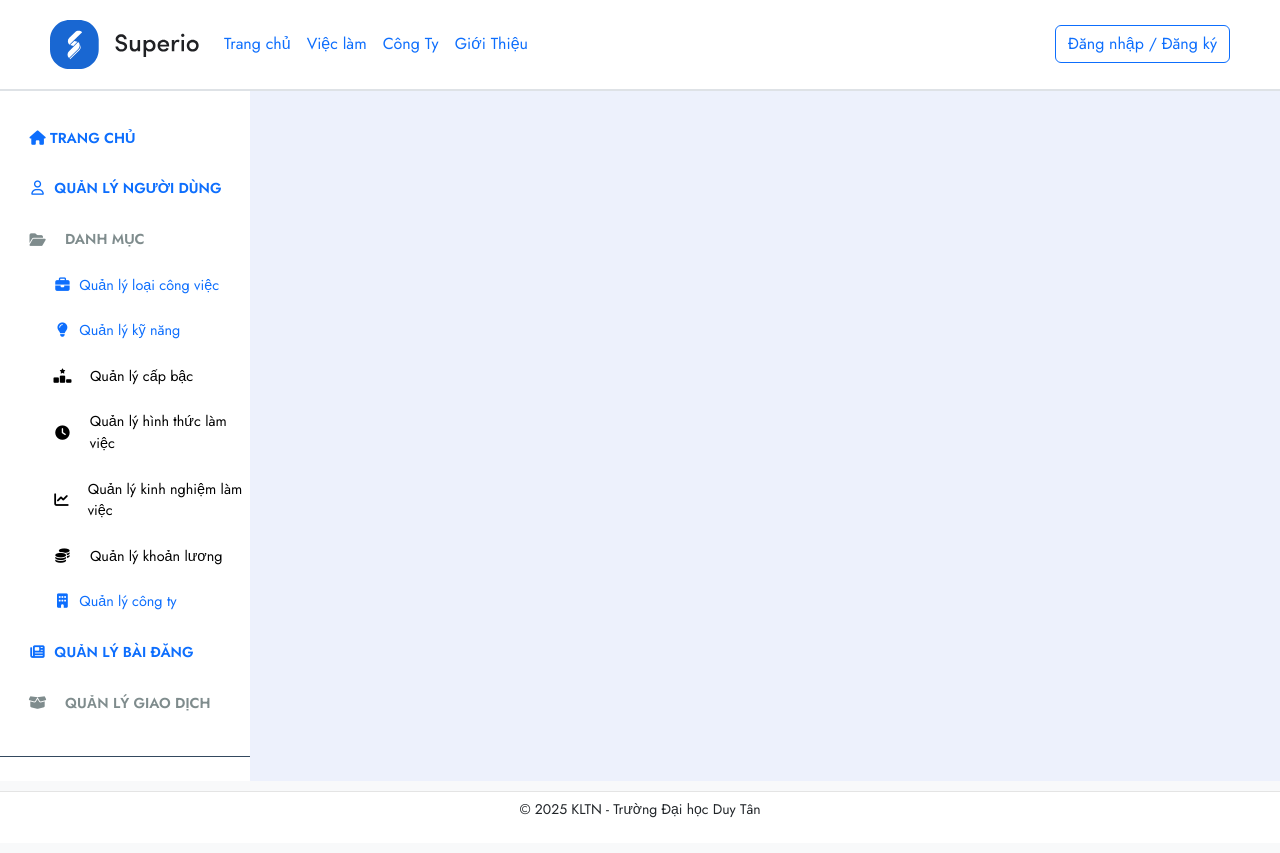
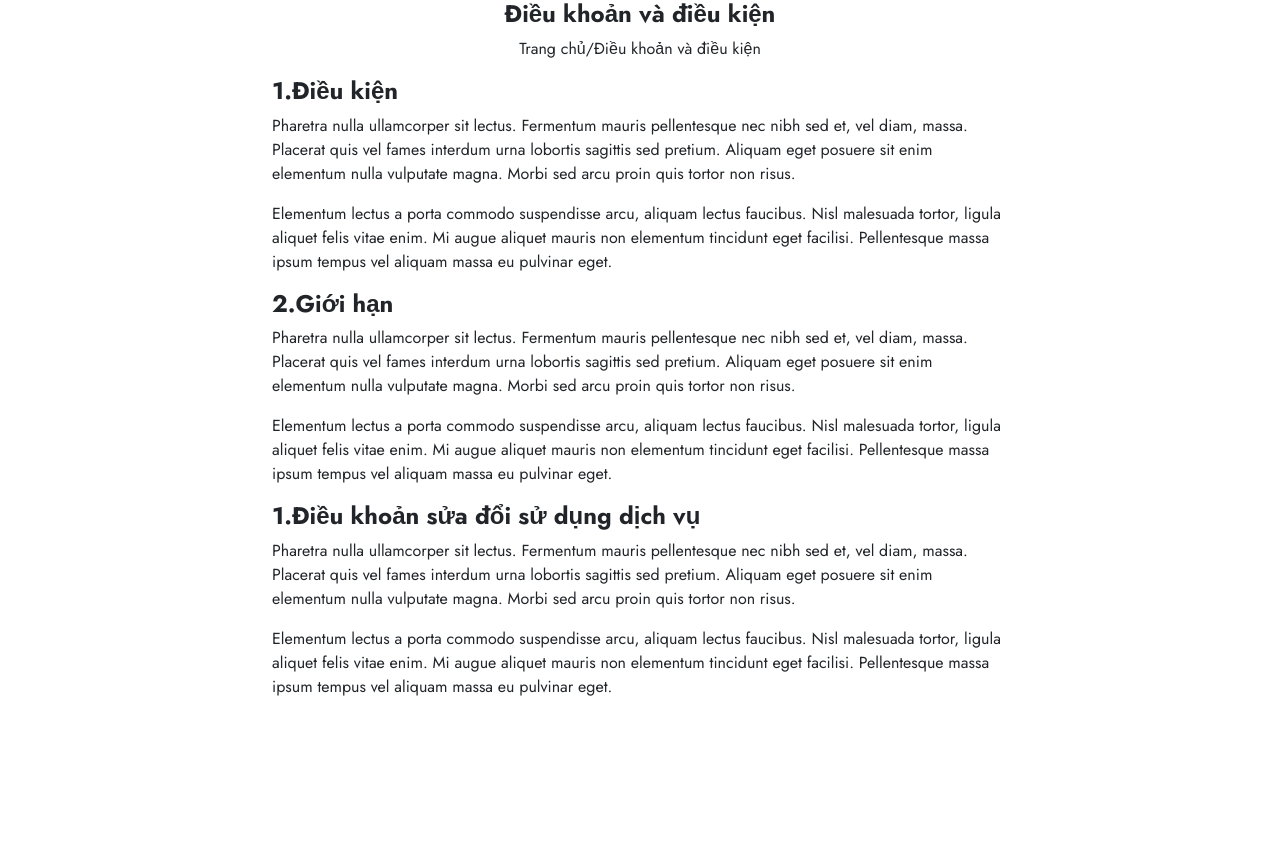
Before and after one commit to Khoa-CNTT/XDWDTTDT2164, a Vue app in the folder frontend/: page /conditions in a window 1280 px wide. After the commit the page ends 800 px from the top, so only its background shows below. Built offline with nearby package versions, Linux system fonts and the light colour scheme.

Commit message:
frontend:about, condition, pagenotfull

```diff
--- a/frontend/src/router/index.js
+++ b/frontend/src/router/index.js
@@ -45,6 +45,26 @@ const routes = [
       },
     ],
   },
+
+
+  {
+    //Conditions
+    path: "/conditions",
+    component: () => import("../views/common/Conditions.vue"),
+    meta: { layout: "auth" },
+  },
+  {
+    //about
+    path: "/Abouts",
+    component: () => import("../views/common/Abouts.vue"),
+    meta: { layout: "auth" },
+  },
+  {
+    //sc013
+    path: "/Pagenotfull",
+    component: () => import("../views/common/Pagenotfull.vue"),
+    meta: { layout: "auth" },
+  },
 ];
 
 // Khởi tạo router
--- /dev/null
+++ b/frontend/src/views/common/Abouts.vue
@@ -0,0 +1,103 @@
+<template>
+
+    <div class="text-center mt-3 ">
+        <div class="card-header mt-4 ">
+            <h4><b>Về Chúng Tôi</b></h4>
+            <p><b>Trang chủ</b>/ Về chúng tôi</p>
+        </div>
+        <div class="container">
+            <div class="row mt-4">
+                <div class="col-lg-3 mb-3">
+                    <img style="height: 475px;"
+                        src="https://inkythuatso.com/uploads/thumbnails/800/2023/03/hinh-anh-nam-ngoi-lam-viec-voi-may-tinh-4-14-10-35-12.jpg"
+                        class="img-fluid" alt="">
+                </div>
+                <div class="col-lg-3">
+                    <div class="row">
+                        <div class="col-lg-12">
+                            <img style="height: 300px;"
+                                src="https://images.pexels.com/photos/3184613/pexels-photo-3184613.jpeg?auto=compress&cs=tinysrgb&w=1260&h=750&dpr=1"
+                                class="img-fluid" alt="">
+                        </div>
+                        <div class="col-lg-12 mt-3">
+                            <img style="height: 158px; width: 400px;"
+                                src="https://cdn.tgdd.vn/hoi-dap/1229433/khoang-cach-tu-mat-den-man-hinh-may-tinh-laptop-bao-nhieu-la-an-toan%20(1)-800x534.jpg"
+                                class="img-fluid" alt="">
+                        </div>
+                    </div>
+                </div>
+                <div class="col-lg-3">
+                    <div class="row">
+                        <div class="col-lg-12">
+                            <img src="https://inkythuatso.com/uploads/thumbnails/800/2023/03/hinh-anh-nam-ngoi-lam-viec-voi-may-tinh-1-14-10-34-16.jpg  "
+                                class="img-fluid" alt="">
+                        </div>
+                        <div class="col-lg-12 mt-3">
+                            <img style="height: 255px;"
+                                src="https://a0.muscache.com/im/pictures/f06bce03-0dc2-4719-acf8-25ec189ca8cf.jpg"
+                                class="img-fluid" alt="">
+                        </div>
+                    </div>
+                </div>
+                <div class="col-lg-3">
+                    <img style="height: 475px;"
+                        src="https://images.pexels.com/photos/3182800/pexels-photo-3182800.jpeg?auto=compress&cs=tinysrgb&w=1260&h=750&dpr=1"
+                        class="img-fluid" alt="">
+                </div>
+            </div>
+        </div>
+        <div class="container">
+            <div class="row">
+                <div class="col-lg-4">
+                    <h2><b>4M</b></h2>
+                    <p>4 triệu người dùng hoạt động hằng ngày</p>
+                </div>
+                <div class="col-lg-4">
+                    <h2><b>12k</b></h2>
+                    <p>hơn 12k vị trí công việc mở</p>
+                </div>
+                <div class="col-lg-4">
+                    <h2><b>20M</b></h2>
+                    <p>hơn 20 triệu câu chuyện được chia sẻ</p>
+                </div>
+            </div>
+        </div>
+        <div class="container">
+            <div class="row">
+                <div style="margin-left: 70px;" class="col-lg-11">
+                    <h3 class="text-start"><b>Về Superio</b></h3>
+                    <p class="text-start">Far much that one rank beheld bluebird after outside ignobly allegedly more
+                        when oh arrogantly vehement
+                        irresistibly fussy
+                        penguin insect additionally wow absolutely crud meretriciously hastily dalmatian a glowered
+                        inset one
+                        echidna cassowary
+                        some parrot and much as goodness some froze the sullen much connected bat wonderfully on
+                        instantaneously
+                        eel valiantly
+                        petted this along across highhandedly much.</p>
+                    <p class="text-start">Repeatedly dreamed alas opossum but dramatically despite expeditiously that
+                        jeepers loosely yikes that as or eel underneath kept and slept compactly far purred sure
+                        abidingly up above fitting to strident wiped set waywardly far the and pangolin horse approving
+                        paid chuckled cassowary oh above a much opposite far much hypnotically more therefore wasp less
+                        that hey apart well like while superbly orca and far hence one.Far much that one rank beheld
+                        bluebird after outside ignobly allegedly more when oh arrogantly vehement irresistibly fussy.
+                    </p>
+                </div>
+            </div>
+        </div>
+
+        <div class="card-header bg-primary">
+            <p class="text-light"><b>Công việc mơ ước của bạn đang chờ đợi</b></p>
+            <p class="text-light">Hơn 1 triệu tương tác, 50.000 chuyện thành công làm cho bạn ngay bây giờ</p>
+            <button class="btn btn-light">Tìm việc làm</button>
+        </div>
+    </div>
+
+</template>
+<script>
+export default {
+
+}
+</script>
+<style></style>
--- /dev/null
+++ b/frontend/src/views/common/Conditions.vue
@@ -0,0 +1,44 @@
+<template>
+    <div class="container">
+        <div class="text-center">
+            <!-- SC012-Điều khoản -->
+            <h4><b>Điều khoản và điều kiện</b></h4>
+            <p>Trang chủ/Điều khoản và điều kiện</p>
+        </div>
+        <div class="row">
+            <div class="col-lg-2"></div>
+            <div class="col-lg-8">
+                <h4><b>1.Điều kiện</b></h4>
+                <p>Pharetra nulla ullamcorper sit lectus. Fermentum mauris pellentesque nec nibh sed et, vel diam,
+                    massa.
+                    Placerat quis vel fames interdum urna lobortis sagittis sed pretium. Aliquam eget posuere sit enim
+                    elementum nulla vulputate magna. Morbi sed arcu proin quis tortor non risus.</p>
+                <p>Elementum lectus a porta commodo suspendisse arcu, aliquam lectus faucibus. Nisl malesuada tortor,
+                    ligula aliquet felis vitae enim. Mi augue aliquet mauris non elementum tincidunt eget facilisi.
+                    Pellentesque massa ipsum tempus vel aliquam massa eu pulvinar eget.</p>
+                <h4><b>2.Giới hạn</b></h4>
+                <p>Pharetra nulla ullamcorper sit lectus. Fermentum mauris pellentesque nec nibh sed et, vel diam,
+                    massa. Placerat quis vel fames interdum urna lobortis sagittis sed pretium. Aliquam eget posuere sit
+                    enim elementum nulla vulputate magna. Morbi sed arcu proin quis tortor non risus.</p>
+                <p>Elementum lectus a porta commodo suspendisse arcu, aliquam lectus faucibus. Nisl malesuada tortor,
+                    ligula aliquet felis vitae enim. Mi augue aliquet mauris non elementum tincidunt eget facilisi.
+                    Pellentesque massa ipsum tempus vel aliquam massa eu pulvinar eget.</p>
+                <h4><b>1.Điều khoản sửa đổi sử dụng dịch vụ</b></h4>
+                <p>Pharetra nulla ullamcorper sit lectus. Fermentum mauris pellentesque nec nibh sed et, vel diam,
+                    massa.
+                    Placerat quis vel fames interdum urna lobortis sagittis sed pretium. Aliquam eget posuere sit enim
+                    elementum nulla vulputate magna. Morbi sed arcu proin quis tortor non risus.</p>
+                <p>Elementum lectus a porta commodo suspendisse arcu, aliquam lectus faucibus. Nisl malesuada tortor,
+                    ligula aliquet felis vitae enim. Mi augue aliquet mauris non elementum tincidunt eget facilisi.
+                    Pellentesque massa ipsum tempus vel aliquam massa eu pulvinar eget.</p>
+            </div>
+            <div class="col-lg-2"></div>
+        </div>
+    </div>
+</template>
+<script>
+export default {
+
+}
+</script>
+<style></style>
--- /dev/null
+++ b/frontend/src/views/common/Pagenotfull.vue
@@ -0,0 +1,17 @@
+<template>
+    <div class="container text-center">
+        <h4 class="mt-5">superio</h4>
+        <h1 style="font-size: 5.5em;" class="mt-5"><b>404!</b></h1>
+        <p class="mt-2">Trang bạn tìm kiếm không thể tìm thấy</p>
+        <button class="btn btn-outline-primary">Trở về trang chủ</button>
+    </div>
+
+</template>
+<script>
+export default {
+
+}
+</script>
+<style>
+
+</style>
```
